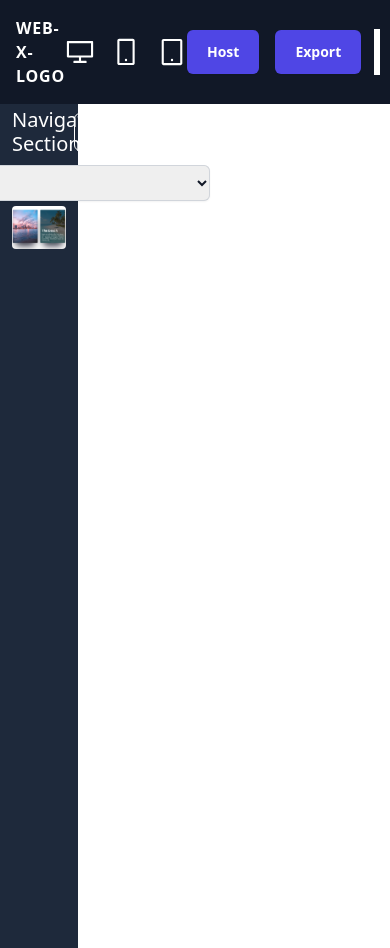
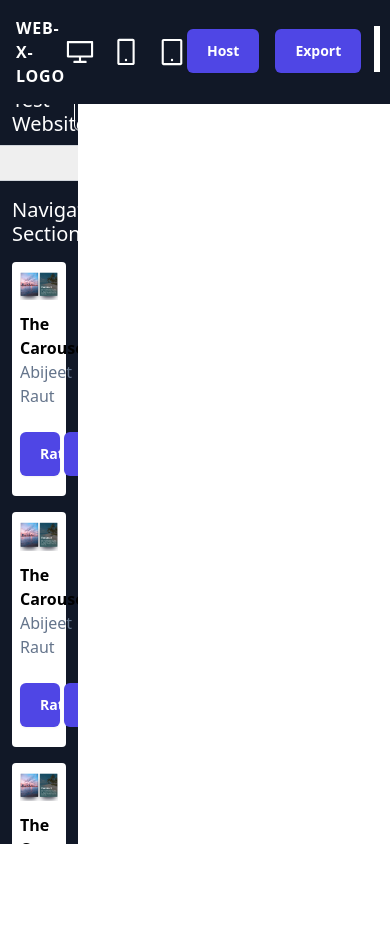
Before and after one commit to abijeetraut1/WebElement_Design_page, a React (Create React App) app: page / in a window 390 px wide. After the commit the page ends 844 px from the top, so only its background shows below. Built offline with nearby package versions, Linux system fonts and the light colour scheme.

Commit message:
comments and added

```diff
--- a/src/App.css
+++ b/src/App.css
@@ -2,3 +2,7 @@
   margin: 0;
   padding: 0;
 }
+
+aside::-webkit-scrollbar {
+  width: 0px;
+}
--- a/src/Designs/Designs/Designs.js
+++ b/src/Designs/Designs/Designs.js
@@ -1,19 +1,23 @@
 import { useState } from "react";
 import React from 'react'
 import { FiSidebar } from "react-icons/fi";
-import { MdFilterList, /* MdFilterListOff */ } from "react-icons/md";
+import { MdFilterList, /* MdFilterListOff */} from "react-icons/md";
 import testImage from "./../test-image/test-image.png";
 
 export default function Designs() {
     const [clicked, SetClicked] = useState("Navigation");
 
     return (
+        // side design choosing section
         <section>
-        <aside className='max-h-full h-screen w-1/5 bg-slate-800 px-3 py-1 z-999'>
+            <aside className='l-0 overflow-auto max-h-full h-screen w-1/5 bg-gray-900 px-3 py-4 shadow-zinc-950 fixed top-0 left-0 z-60'>
+                <br />
+                <br />
+                <br />
                 <div className="sm:col-span-3">
                     <div className='flex items-center justify-between  space-x-2'>
                         <div className="block text-xl font-medium leading-6 text-white border:solid rounded-md w-full text-left capitalize">
-                        {clicked} Section
+                            Test  Website
                         </div>
                         <button className='border:solid border border-white p-2 rounded-md'>
                             {<FiSidebar className='text-white text-xl' />}
@@ -25,8 +29,8 @@ export default function Designs() {
                                 id="web-section"
                                 name="web-section"
                                 autoComplete="web-section"
-                            className="block w-96 rounded-md border-0 py-1.5 text-gray-900 shadow-sm ring-1 ring-inset ring-gray-300 focus:ring-2 focus:ring-inset focus:ring-indigo-600 sm:max-w-xs sm:text-sm sm:leading-6"
-                            onChange={el => {SetClicked(el.target.value)}}
+                                className="block w-96 rounded-md border-0 py-1.5 text-gray-900 outline-none font-bold shadow-sm ring-1 ring-inset ring-gray-300 focus:ring-2 focus:ring-inset focus:ring-indigo-600 sm:max-w-xs sm:text-sm sm:leading-6"
+                                onChange={el => {SetClicked(el.target.value)}} // section choose name
                             >
                                 <option value="navigation" selected>Navigation Section</option>
                                 <option value="hero">Hero Section</option>
@@ -35,19 +39,154 @@ export default function Designs() {
                             </select>
                         </div>
                         <button className="border:solid border border-white p-2 rounded-md">
-                        <MdFilterList  className="text-white text-xl"/>
+                            <MdFilterList className="text-white text-xl"/>
+                        </button>
+                    </div>
+                    <div className="my-4 block text-xl font-medium leading-6 text-white border:solid rounded-md w-full text-left capitalize">
+                        {clicked} Section
+                    </div>
+                </div>
+
+                {/* choosing section wil be list here */}
+                <section className="my-4">
+                    <div className="bg-white p-2 my-4 rounded">
+                        <div className="">
+                            <img src={testImage} alt="Image not found"/>
+                        </div>
+                        <div className="bg-white py-3 ">
+                            <div className="flex justify-between">
+                                <div>
+                                    <div>
+                                        <h3 className="font-bold">The Carousel</h3>
+                                    </div>
+                                    <div>
+                                        <h5 className="text-slate-500"><a href="#">Abijeet Raut</a></h5>
+                                    </div>
+                                </div>
+                                <div>
+                                    <div>
+                                        <h4><span className="font-bold">Rating</span>: 123456</h4>
+                                    </div>
+                                    <div>
+                                        <h4><span className="font-bold">Used By: </span>: 123456</h4>
+                                    </div>
+                                </div>
+                            </div>
+                            <div className="flex space-x-1">
+                                <button className="w-1/2 rounded-md bg-indigo-600 px-5 py-3 text-sm font-semibold text-white shadow-sm hover:bg-indigo-500 focus-visible:outline focus-visible:outline-2 focus-visible:outline-offset-2 focus-visible:outline-indigo-600">
+                                    Rate
+                                </button>
+                                <button className="w-1/2 rounded-md bg-indigo-600 px-5 py-3 text-sm font-semibold text-white shadow-sm hover:bg-indigo-500 focus-visible:outline focus-visible:outline-2 focus-visible:outline-offset-2 focus-visible:outline-indigo-600">
+                                    Use
                                 </button>
                             </div>
                         </div>
+                    </div>
 
-           <section className="my-1">
+                    <div className="bg-white p-2 my-4 rounded">
+                        <div className="">
+                            <img src={testImage} alt="Image not found"/>
+                        </div>
+                        <div className="bg-white py-3 ">
+                            <div className="flex justify-between">
                                 <div>
+                                    <div>
+                                        <h3 className="font-bold">The Carousel</h3>
+                                    </div>
+                                    <div>
+                                        <h5 className="text-slate-500"><a href="#">Abijeet Raut</a></h5>
+                                    </div>
+                                </div>
+                                <div>
+                                    <div>
+                                        <h4><span className="font-bold">Rating</span>: 123456</h4>
+                                    </div>
+                                    <div>
+                                        <h4><span className="font-bold">Used By: </span>: 123456</h4>
+                                    </div>
+                                </div>
+                            </div>
+                            <div className="flex space-x-1">
+                                <button className="w-1/2 rounded-md bg-indigo-600 px-5 py-3 text-sm font-semibold text-white shadow-sm hover:bg-indigo-500 focus-visible:outline focus-visible:outline-2 focus-visible:outline-offset-2 focus-visible:outline-indigo-600">
+                                    Rate
+                                </button>
+                                <button className="w-1/2 rounded-md bg-indigo-600 px-5 py-3 text-sm font-semibold text-white shadow-sm hover:bg-indigo-500 focus-visible:outline focus-visible:outline-2 focus-visible:outline-offset-2 focus-visible:outline-indigo-600">
+                                    Use
+                                </button>
+                            </div>
+                        </div>
+                    </div>
+
+                    <div className="bg-white p-2 my-4 rounded">
                         <div className="">
-                        <img src={testImage} alt="Image not found" className="rounded"/>
+                            <img src={testImage} alt="Image not found"/>
+                        </div>
+                        <div className="bg-white py-3 ">
+                            <div className="flex justify-between">
+                                <div>
+                                    <div>
+                                        <h3 className="font-bold">The Carousel</h3>
+                                    </div>
+                                    <div>
+                                        <h5 className="text-slate-500"><a href="#">Abijeet Raut</a></h5>
+                                    </div>
+                                </div>
+                                <div>
+                                    <div>
+                                        <h4><span className="font-bold">Rating</span>: 123456</h4>
+                                    </div>
+                                    <div>
+                                        <h4><span className="font-bold">Used By: </span>: 123456</h4>
+                                    </div>
+                                </div>
+                            </div>
+                            <div className="flex space-x-1">
+                                <button className="w-1/2 rounded-md bg-indigo-600 px-5 py-3 text-sm font-semibold text-white shadow-sm hover:bg-indigo-500 focus-visible:outline focus-visible:outline-2 focus-visible:outline-offset-2 focus-visible:outline-indigo-600">
+                                    Rate
+                                </button>
+                                <button className="w-1/2 rounded-md bg-indigo-600 px-5 py-3 text-sm font-semibold text-white shadow-sm hover:bg-indigo-500 focus-visible:outline focus-visible:outline-2 focus-visible:outline-offset-2 focus-visible:outline-indigo-600">
+                                    Use
+                                </button>
+                            </div>
+                        </div>
+                    </div>
+
+                    <div className="bg-white p-2 my-4 rounded">
+                        <div className="">
+                            <img src={testImage} alt="Image not found"/>
+                        </div>
+                        <div className="bg-white py-3 ">
+                            <div className="flex justify-between">
+                                <div>
+                                    <div>
+                                        <h3 className="font-bold">The Carousel</h3>
+                                    </div>
+                                    <div>
+                                        <h5 className="text-slate-500"><a href="#">Abijeet Raut</a></h5>
+                                    </div>
+                                </div>
+                                <div>
+                                    <div>
+                                        <h4><span className="font-bold">Rating</span>: 123456</h4>
+                                    </div>
+                                    <div>
+                                        <h4><span className="font-bold">Used By: </span>: 123456</h4>
+                                    </div>
+                                </div>
+                            </div>
+                            <div className="flex space-x-1">
+                                <button className="w-1/2 rounded-md bg-indigo-600 px-5 py-3 text-sm font-semibold text-white shadow-sm hover:bg-indigo-500 focus-visible:outline focus-visible:outline-2 focus-visible:outline-offset-2 focus-visible:outline-indigo-600">
+                                    Rate
+                                </button>
+                                <button className="w-1/2 rounded-md bg-indigo-600 px-5 py-3 text-sm font-semibold text-white shadow-sm hover:bg-indigo-500 focus-visible:outline focus-visible:outline-2 focus-visible:outline-offset-2 focus-visible:outline-indigo-600">
+                                    Use
+                                </button>
+                            </div>
                         </div>
                     </div>
                 </section>
+
             </aside>
         </section>
     )
-}
+};
--- a/src/Designs/navigation/Navigation.js
+++ b/src/Designs/navigation/Navigation.js
@@ -5,6 +5,8 @@ import {AiOutlineDesktop, AiOutlineMobile, AiOutlineTablet} from "react-icons/ai
 export default function Navigation() {
   return (
     <div>
+
+        {/* navigation will shown other page expect design  */}
         <header className='hidden h-fit flex justify-between items-center bg-slate-800 p-4 text-white'>
             <div>
                 <a href="#">
@@ -12,19 +14,17 @@ export default function Navigation() {
                 </a>
             </div>
             <div className='flex justify-between space-x-4'>
-                <div>
                 <button
                     className="rounded-md bg-indigo-600 px-5 py-2 text-sm font-semibold text-white shadow-sm hover:bg-indigo-500 focus-visible:outline focus-visible:outline-2 focus-visible:outline-offset-2 focus-visible:outline-indigo-600"
                 >
                     Register
                 </button>
             </div>
-            </div>
         </header>
 
         {/* size refactor and export code section */}
-        {/* this page will be displayed on editor windowc:\Users\Abijeet\Downloads\WhatsApp Image 2023-09-10 at 9.06.00 PM.jpeg */}
-        <header className='h-fit flex justify-between items-center bg-gray-900 p-4 text-white'>
+        {/* this navigation will be displayed on editor windowc:\Users\Abijeet\Downloads\WhatsApp Image 2023-09-10 at 9.06.00 PM.jpeg */}
+        <header className='h-fit flex justify-between items-center bg-gray-900 p-4 text-white fixed left-0 top-0 w-full z-50'>
             <div>
                 <a href="#">
                     <h1 className='font-extrabold tracking-wider'>WEB-X-LOGO</h1>
@@ -58,12 +58,13 @@ export default function Navigation() {
                     </button>
                 </div>
 
+                <div>
                     <button>
                         <img src={testProfile} className='h-10 w-10 rounded-full outline' alt="cannot display profile" />
                     </button>
                 </div>
+            </div>
         </header>
-
     </div>
   )
 }
```
Lines whose indentation alone changed are shown as unchanged.
